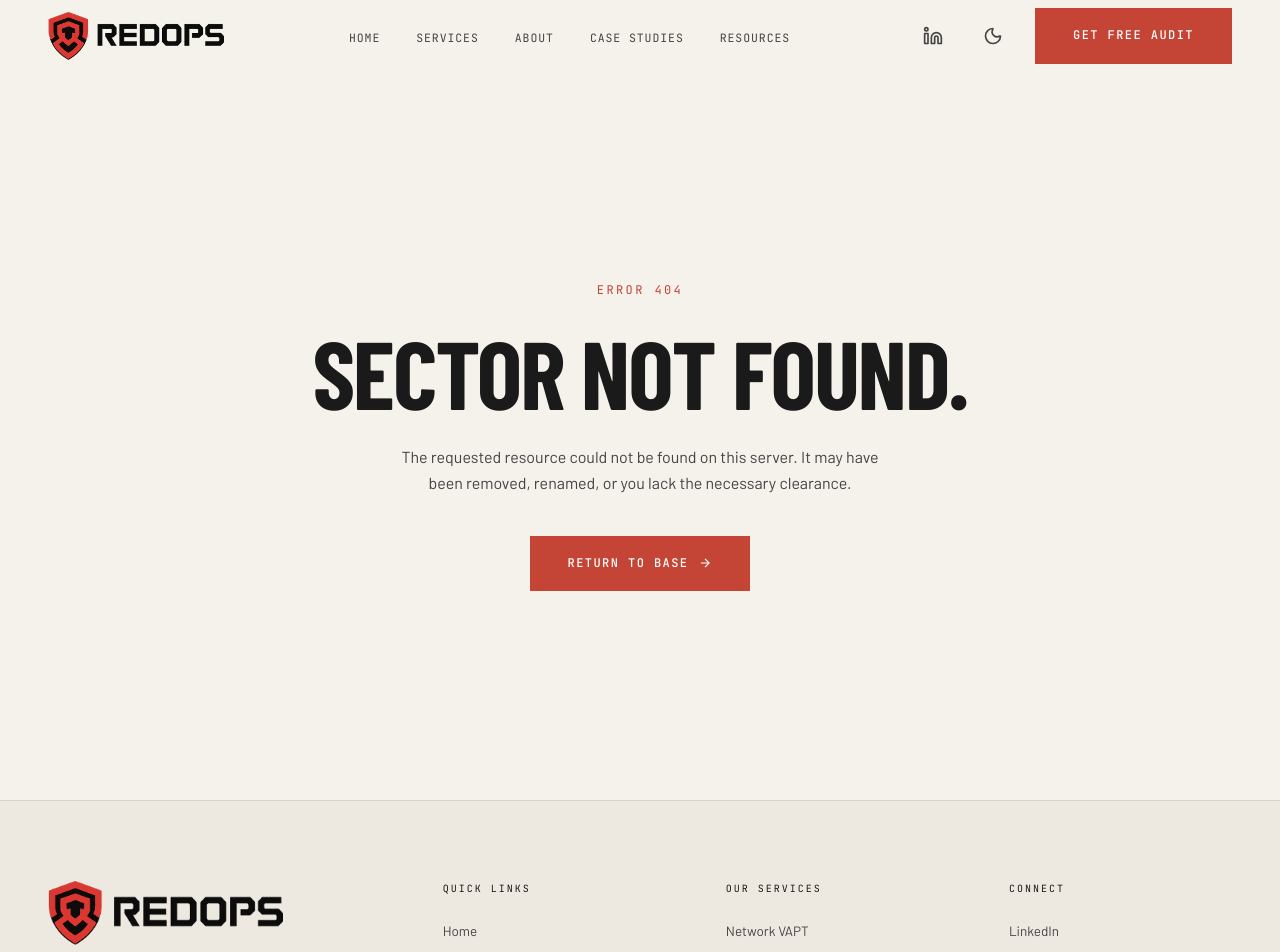
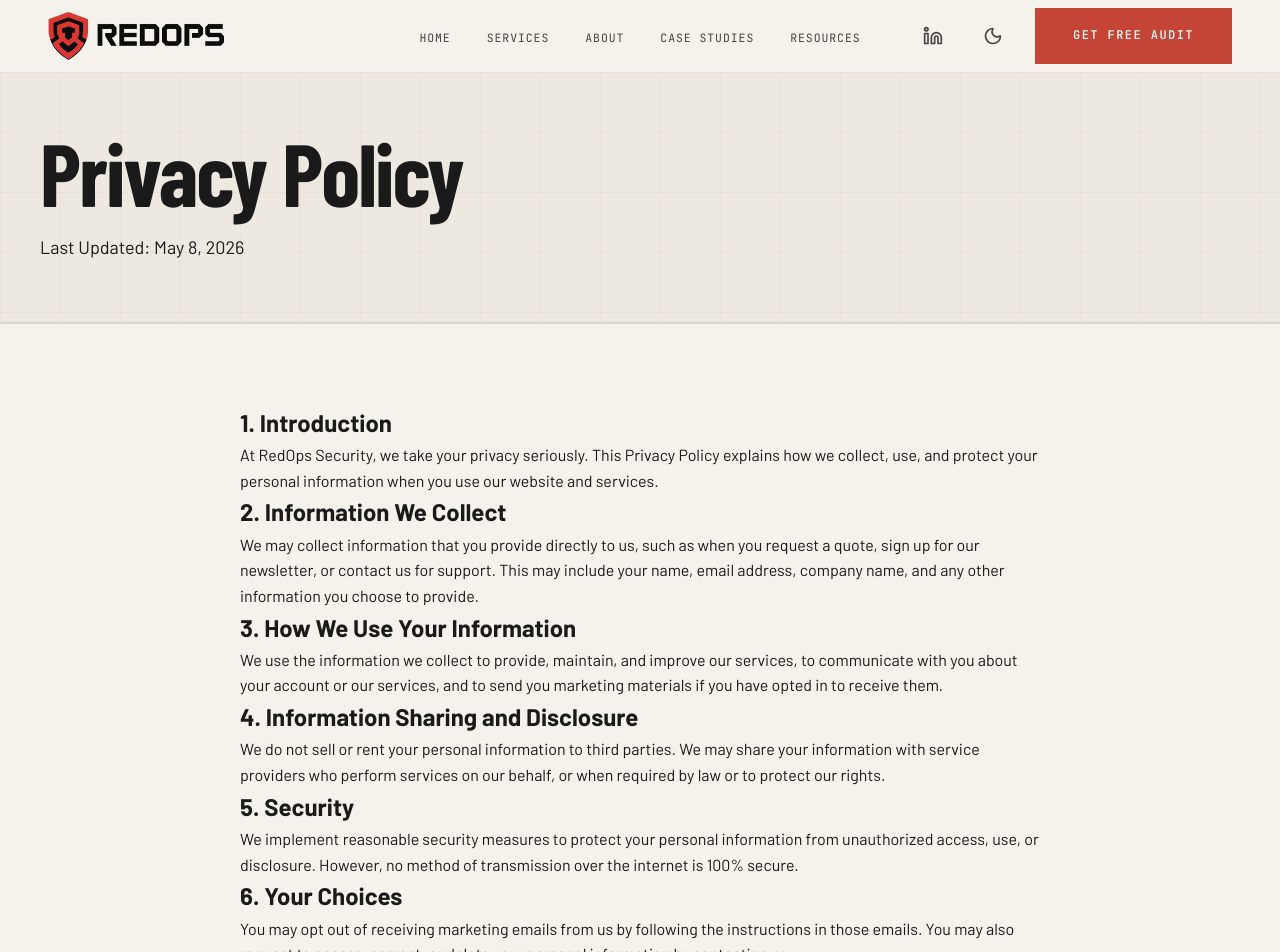
Before and after one commit to aar0n-sec/RedOpsSECURITY, a Next.js app: page /privacy-policy in a window 1280 px wide. Before the commit this address had no page. Shown: the top 952 px of the page. Built offline with nearby package versions, Linux system fonts and the light colour scheme; a web font is replaced by a local one.

Commit message:
Bug Fixes

```diff
--- /dev/null
+++ b/src/app/privacy-policy/page.tsx
@@ -0,0 +1,8 @@
+import { PrivacyPolicy } from '@/views/Legal';
+import { createPageMetadata } from '@/seo';
+
+export const metadata = createPageMetadata('/privacy-policy');
+
+export default function Page() {
+  return <PrivacyPolicy />;
+}
--- a/src/components/Footer.tsx
+++ b/src/components/Footer.tsx
@@ -61,9 +61,9 @@ const Footer = () => {
         <div className="footer-bottom">
           <div className="footer-copy">&copy; 2026 RedOps Security. All rights reserved.</div>
           <div className="footer-legal">
-            <a href="#">Privacy Policy</a>
-            <a href="#">Terms of Service</a>
-            <a href="#">Responsible Disclosure</a>
+            <Link href="/privacy-policy">Privacy Policy</Link>
+            <Link href="/terms-of-service">Terms of Service</Link>
+            <Link href="/responsible-disclosure">Responsible Disclosure</Link>
           </div>
         </div>
       </div>
--- /dev/null
+++ b/src/components/Icons.tsx
@@ -0,0 +1,38 @@
+import React from 'react';
+
+export const Linkedin = ({ size = 24, ...props }: React.SVGProps<SVGSVGElement> & { size?: number }) => (
+  <svg
+    xmlns="http://www.w3.org/2000/svg"
+    width={size}
+    height={size}
+    viewBox="0 0 24 24"
+    fill="none"
+    stroke="currentColor"
+    strokeWidth="2"
+    strokeLinecap="round"
+    strokeLinejoin="round"
+    {...props}
+  >
+    <path d="M16 8a6 6 0 0 1 6 6v7h-4v-7a2 2 0 0 0-2-2 2 2 0 0 0-2 2v7h-4v-7a6 6 0 0 1 6-6z" />
+    <rect width="4" height="12" x="2" y="9" />
+    <circle cx="4" cy="4" r="2" />
+  </svg>
+);
+
+export const Github = ({ size = 24, ...props }: React.SVGProps<SVGSVGElement> & { size?: number }) => (
+  <svg
+    xmlns="http://www.w3.org/2000/svg"
+    width={size}
+    height={size}
+    viewBox="0 0 24 24"
+    fill="none"
+    stroke="currentColor"
+    strokeWidth="2"
+    strokeLinecap="round"
+    strokeLinejoin="round"
+    {...props}
+  >
+    <path d="M15 22v-4a4.8 4.8 0 0 0-1-3.5c3 0 6-2 6-5.5.08-1.25-.27-2.48-1-3.5.28-1.15.28-2.35 0-3.5 0 0-1 0-3 1.5-2.64-.5-5.36-.5-8 0C6 2 5 2 5 2c-.3 1.15-.3 2.35 0 3.5A5.403 5.403 0 0 0 4 9c0 3.5 3 5.5 6 5.5-.39.49-.68 1.05-.85 1.65-.17.6-.22 1.23-.15 1.85v4" />
+    <path d="M9 18c-4.51 2-4.51-2-7-2" />
+  </svg>
+);
--- a/src/components/Navigation.tsx
+++ b/src/components/Navigation.tsx
@@ -4,7 +4,8 @@ import { useState, useEffect } from 'react';
 import Image from 'next/image';
 import Link from 'next/link';
 import { usePathname } from 'next/navigation';
-import { Moon, Sun, Linkedin } from 'lucide-react';
+import { Moon, Sun } from 'lucide-react';
+import { Linkedin } from './Icons';
 import { useTheme } from '../context/ThemeContext';
 import logoFull from '../assets/logo-full.png';
 import logoDark from '../assets/logo-dark-theme.png';
--- a/src/index.css
+++ b/src/index.css
@@ -122,9 +122,9 @@ body:hover #cursor {
   right: 0;
   height: var(--nav-h);
   z-index: 1000;
-  display: flex;
-  align-items: center;
-  justify-content: space-between;
+  display: grid;
+  grid-template-columns: 1fr auto 1fr;
+  align-items: center;
   padding: 0 48px;
   transition: background 0.3s ease, border-bottom 0.3s ease, backdrop-filter 0.3s ease;
 }
@@ -221,6 +221,7 @@ body:hover #cursor {
   display: flex;
   align-items: center;
   gap: 24px;
+  justify-self: end;
 }
 
 .theme-toggle {
@@ -992,7 +993,7 @@ body:hover #cursor {
   font-family: var(--display);
   font-weight: 900;
   font-size: 220px;
-  color: rgba(26, 26, 26, 0.03);
+  color: rgba(var(--dark-rgb), 0.03);
   pointer-events: none;
   letter-spacing: -0.05em;
   line-height: 1;
@@ -2679,7 +2680,7 @@ body:hover #cursor {
 .rc-meta {
   font-family: var(--mono);
   font-size: 10px;
-  color: rgba(26, 26, 26, 0.35);
+  color: rgba(var(--dark-rgb), 0.4);
   letter-spacing: 0.1em;
   margin-bottom: 10px;
 }
@@ -2722,7 +2723,7 @@ body:hover #cursor {
 .rc-time {
   font-family: var(--mono);
   font-size: 10px;
-  color: rgba(26, 26, 26, 0.3);
+  color: rgba(var(--dark-rgb), 0.3);
 }
 
 .rc-link-wrapper {
@@ -2774,7 +2775,7 @@ body:hover #cursor {
 }
 
 .rn-input::placeholder {
-  color: rgba(26, 26, 26, 0.3);
+  color: rgba(var(--dark-rgb), 0.3);
 }
 
 .rn-input:focus {
@@ -3076,7 +3077,7 @@ body:hover #cursor {
   margin-top: 16px;
   font-family: var(--mono);
   font-size: 10px;
-  color: rgba(26, 26, 26, 0.35);
+  color: rgba(var(--dark-rgb), 0.4);
   letter-spacing: 0.1em;
 }
 
@@ -3159,7 +3160,7 @@ footer {
   font-family: var(--mono);
   font-size: 10.5px;
   letter-spacing: 0.08em;
-  color: rgba(26, 26, 26, 0.35);
+  color: rgba(var(--dark-rgb), 0.4);
 }
 
 .footer-legal {
@@ -3171,7 +3172,7 @@ footer {
   font-family: var(--mono);
   font-size: 10px;
   letter-spacing: 0.08em;
-  color: rgba(26, 26, 26, 0.35);
+  color: rgba(var(--dark-rgb), 0.4);
   transition: color 0.2s;
 }
 
@@ -3235,6 +3236,8 @@ footer {
   }
 
   #nav {
+    display: flex;
+    justify-content: space-between;
     padding: 0 20px;
     background: var(--nav-bg);
     backdrop-filter: blur(18px);
@@ -3245,6 +3248,10 @@ footer {
   .nav-logo-img {
     height: 42px;
     width: 154px;
+  }
+
+  .nav-actions {
+    justify-self: auto;
   }
 
   .nav-links,
--- a/src/views/AuthorDetail.tsx
+++ b/src/views/AuthorDetail.tsx
@@ -2,6 +2,7 @@ import Link from 'next/link';
 import Reveal from '../components/Reveal';
 import { authorsData } from '@/data/authors';
 import { Award } from 'lucide-react';
+import { Linkedin, Github } from '../components/Icons';
 
 const AuthorDetail = ({ slug }: { slug: string }) => {
   const author = authorsData[slug];
@@ -39,12 +40,12 @@ const AuthorDetail = ({ slug }: { slug: string }) => {
                 <div className="author-socials" style={{ display: 'flex', gap: '20px' }}>
                   {author.linkedin && (
                     <a href={author.linkedin} target="_blank" rel="noopener noreferrer" className="social-link">
-                      <svg viewBox="0 0 24 24" fill="none" stroke="currentColor" strokeWidth="2" width="20" height="20"><path d="M16 8a6 6 0 0 1 6 6v7h-4v-7a2 2 0 0 0-2-2 2 2 0 0 0-2 2v7h-4v-7a6 6 0 0 1 6-6z" /><rect width="4" height="12" x="2" y="9" /><circle cx="4" cy="4" r="2" /></svg>
+                      <Linkedin size={20} />
                     </a>
                   )}
                   {author.github && (
                     <a href={author.github} target="_blank" rel="noopener noreferrer" className="social-link">
-                      <svg viewBox="0 0 24 24" fill="none" stroke="currentColor" strokeWidth="2" width="20" height="20"><path d="M15 22v-4a4.8 4.8 0 0 0-1-3.5c3 0 6-2 6-5.5.08-1.25-.27-2.48-1-3.5.28-1.15.28-2.35 0-3.5 0 0-1 0-3 1.5-2.64-.5-5.36-.5-8 0C6 2 5 2 5 2c-.3 1.15-.3 2.35 0 3.5A5.403 5.403 0 0 0 4 9c0 3.5 3 5.5 6 5.5-.39.49-.68 1.05-.85 1.65-.17.6-.22 1.23-.15 1.85v4" /><path d="M9 18c-4.51 2-4.51-2-7-2" /></svg>
+                      <Github size={20} />
                     </a>
                   )}
                 </div>
--- /dev/null
+++ b/src/views/Legal.tsx
@@ -0,0 +1,107 @@
+import Reveal from '../components/Reveal';
+
+const LegalPage = ({ title, lastUpdated, children }: { title: string; lastUpdated: string; children: React.ReactNode }) => {
+  return (
+    <div className="page active">
+      <div style={{ height: 'var(--nav-h)' }}></div>
+
+      <section className="sd-hero" style={{ minHeight: '30vh', padding: '60px 0' }}>
+        <div className="page-hero-grid"></div>
+        <div className="sd-hero-inner">
+          <Reveal>
+            <h1 className="sd-hero-title">{title}</h1>
+            <p className="sd-hero-subtitle" style={{ color: 'var(--primary)' }}>Last Updated: {lastUpdated}</p>
+          </Reveal>
+        </div>
+      </section>
+
+      <section className="sd-content-section" style={{ borderTop: '1px solid var(--border)', padding: '80px 0' }}>
+        <div className="sd-content-inner">
+          <div className="sd-section-block legal-content" style={{ maxWidth: '800px', margin: '0 auto' }}>
+            <Reveal>
+              {children}
+            </Reveal>
+          </div>
+        </div>
+      </section>
+    </div>
+  );
+};
+
+export const PrivacyPolicy = () => (
+  <LegalPage title="Privacy Policy" lastUpdated="May 8, 2026">
+    <div className="legal-text">
+      <h2>1. Introduction</h2>
+      <p>At RedOps Security, we take your privacy seriously. This Privacy Policy explains how we collect, use, and protect your personal information when you use our website and services.</p>
+
+      <h2>2. Information We Collect</h2>
+      <p>We may collect information that you provide directly to us, such as when you request a quote, sign up for our newsletter, or contact us for support. This may include your name, email address, company name, and any other information you choose to provide.</p>
+
+      <h2>3. How We Use Your Information</h2>
+      <p>We use the information we collect to provide, maintain, and improve our services, to communicate with you about your account or our services, and to send you marketing materials if you have opted in to receive them.</p>
+
+      <h2>4. Information Sharing and Disclosure</h2>
+      <p>We do not sell or rent your personal information to third parties. We may share your information with service providers who perform services on our behalf, or when required by law or to protect our rights.</p>
+
+      <h2>5. Security</h2>
+      <p>We implement reasonable security measures to protect your personal information from unauthorized access, use, or disclosure. However, no method of transmission over the internet is 100% secure.</p>
+
+      <h2>6. Your Choices</h2>
+      <p>You may opt out of receiving marketing emails from us by following the instructions in those emails. You may also request to access, correct, or delete your personal information by contacting us.</p>
+    </div>
+  </LegalPage>
+);
+
+export const TermsOfService = () => (
+  <LegalPage title="Terms of Service" lastUpdated="May 8, 2026">
+    <div className="legal-text">
+      <h2>1. Acceptance of Terms</h2>
+      <p>By accessing or using the RedOps Security website and services, you agree to be bound by these Terms of Service. If you do not agree to these terms, please do not use our website or services.</p>
+
+      <h2>2. Use of Services</h2>
+      <p>You agree to use our services only for lawful purposes and in accordance with these Terms. You are responsible for maintaining the confidentiality of your account information and for all activities that occur under your account.</p>
+
+      <h2>3. Intellectual Property</h2>
+      <p>The content, features, and functionality of our website and services are owned by RedOps Security and are protected by intellectual property laws. You may not use our trademarks or copyrighted materials without our prior written consent.</p>
+
+      <h2>4. Limitation of Liability</h2>
+      <p>In no event shall RedOps Security be liable for any indirect, incidental, special, or consequential damages arising out of or in connection with your use of our website or services.</p>
+
+      <h2>5. Indemnification</h2>
+      <p>You agree to indemnify and hold RedOps Security harmless from any claims, losses, or damages arising out of your breach of these Terms or your use of our services.</p>
+
+      <h2>6. Governing Law</h2>
+      <p>These Terms shall be governed by and construed in accordance with the laws of the jurisdiction in which RedOps Security is located, without regard to its conflict of law provisions.</p>
+    </div>
+  </LegalPage>
+);
+
+export const ResponsibleDisclosure = () => (
+  <LegalPage title="Responsible Disclosure Policy" lastUpdated="May 8, 2026">
+    <div className="legal-text">
+      <h2>Our Commitment</h2>
+      <p>At RedOps Security, we believe that the security of our systems is a top priority. We appreciate the work of security researchers and are committed to working with the community to identify and resolve vulnerabilities.</p>
+
+      <h2>Guidelines</h2>
+      <p>If you believe you have found a security vulnerability in our systems, please follow these guidelines:</p>
+      <ul>
+        <li>Notify us as soon as possible by emailing <a href="mailto:security@redops.security">security@redops.security</a>.</li>
+        <li>Provide a detailed description of the vulnerability and steps to reproduce it.</li>
+        <li>Do not exploit the vulnerability further or access unauthorized data.</li>
+        <li>Give us a reasonable amount of time to resolve the issue before disclosing it publicly.</li>
+      </ul>
+
+      <h2>Exclusions</h2>
+      <p>The following are excluded from our responsible disclosure program:</p>
+      <ul>
+        <li>Social engineering or phishing attacks.</li>
+        <li>Physical security attacks.</li>
+        <li>Denial of service (DoS) attacks.</li>
+        <li>Vulnerabilities in third-party services.</li>
+      </ul>
+
+      <h2>Safe Harbor</h2>
+      <p>We will not take legal action against researchers who discover and report vulnerabilities in accordance with these guidelines.</p>
+    </div>
+  </LegalPage>
+);
```
Also changed, not shown: src/app/responsible-disclosure/page.tsx (added, +8 -0 lines), src/app/terms-of-service/page.tsx (added, +8 -0 lines).
